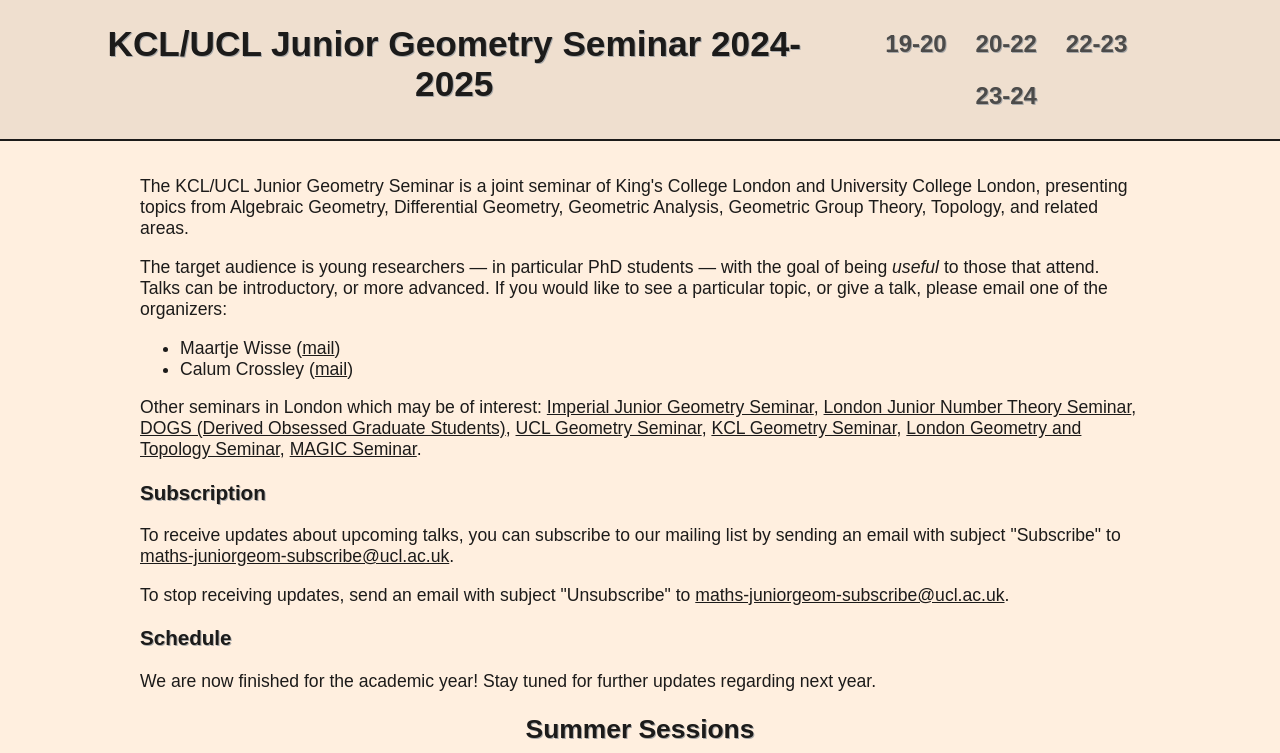
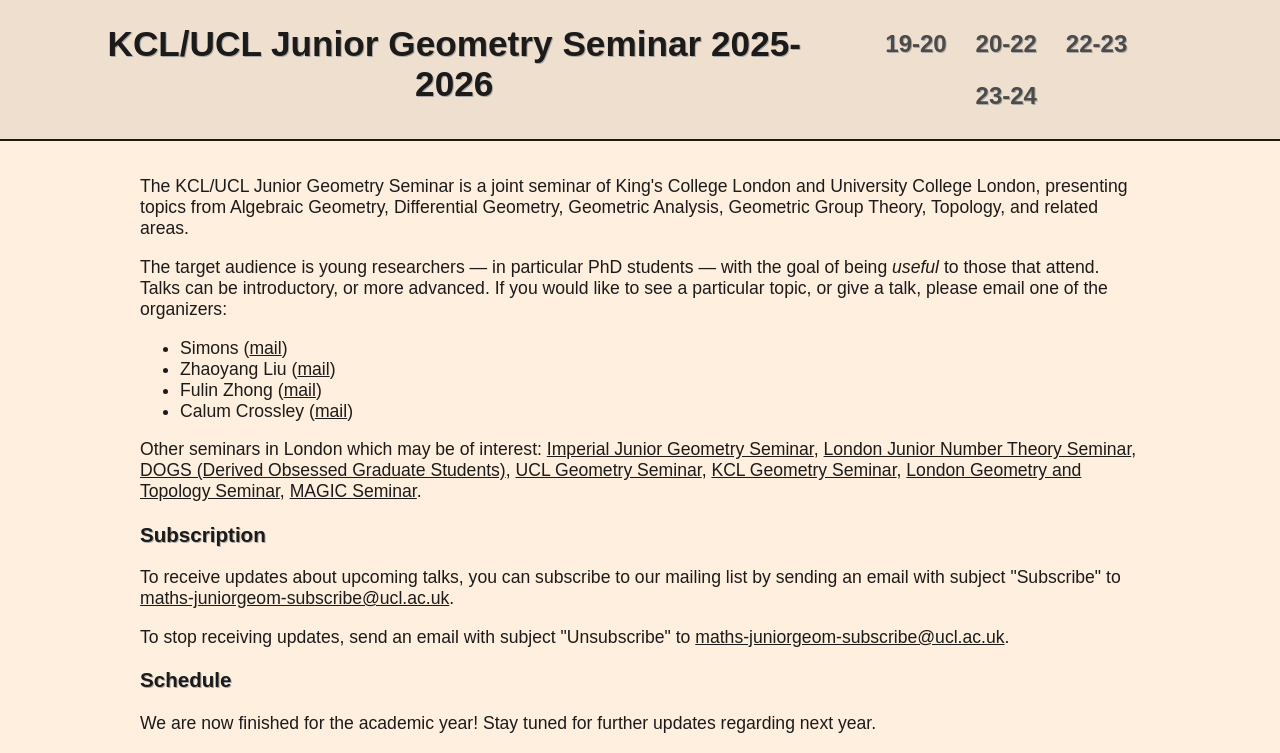
Before and after one commit to FulinZh/ucl-junior-geometry-2025-2026.github.io, a plain HTML site: page index.html in a window 1280 px wide. Shown: the top 753 px of the page. Drawn offline with Linux system fonts and the light colour scheme.

Commit message:
Update index.html

```diff
--- a/index.html
+++ b/index.html
@@ -9,7 +9,7 @@
 <body>
     <div class="header-bar">
         <div class="header-bar-left">
-            <h1>KCL/UCL Junior Geometry Seminar 2024-2025</h1>
+            <h1>KCL/UCL Junior Geometry Seminar 2025-2026</h1>
         </div>
         <nav class="header-bar-right">
             <ul>
@@ -32,8 +32,12 @@
         Talks can be introductory, or more advanced. If you would like to see a
         particular topic, or give a talk, please email one of the organizers:
         <ul>
-            <li>Maartje Wisse
-                (<a href="mailto:maartje.wisse.23@ucl.ac.uk">mail</a>)</li>
+            <li>Simons
+                (<a href="mailto:simons.w.24@ucl.ac.uk">mail</a>)</li>
+            <li>Zhaoyang Liu
+                (<a href="mailto:zhaoyang.liu.24@ucl.ac.uk">mail</a>)</li>
+            <li>Fulin Zhong
+                (<a href="mailto:fulin.zhong.24@ucl.ac.uk">mail</a>)</li>
             <li>Calum Crossley
                 (<a href="mailto:calum.crossley.23@ucl.ac.uk">mail</a>)</li>
         </ul></p>
```
